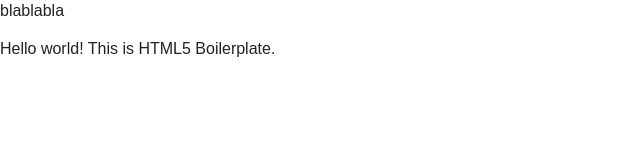
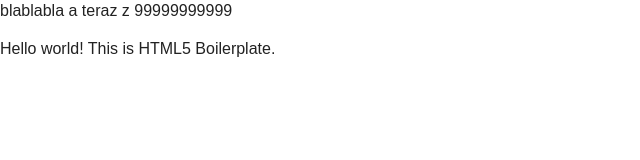
Before and after one commit to Leirual/HTMLcos2, a plain HTML site: page index.html in a window 1280 px wide. Shown: the whole page, without its empty margins (0-640 px from the left). Drawn offline with nearby package versions, Linux system fonts and the light colour scheme.

Commit message:
Taki tam commit v3

```diff
--- a/index.html
+++ b/index.html
@@ -9,7 +9,7 @@
 
         <link rel="apple-touch-icon" href="apple-touch-icon.png">
         <!-- Place favicon.ico in the root directory -->
-blablabla
+blablabla a teraz z 99999999999
 
 
         <link rel="stylesheet" href="css/normalize.css">
```
